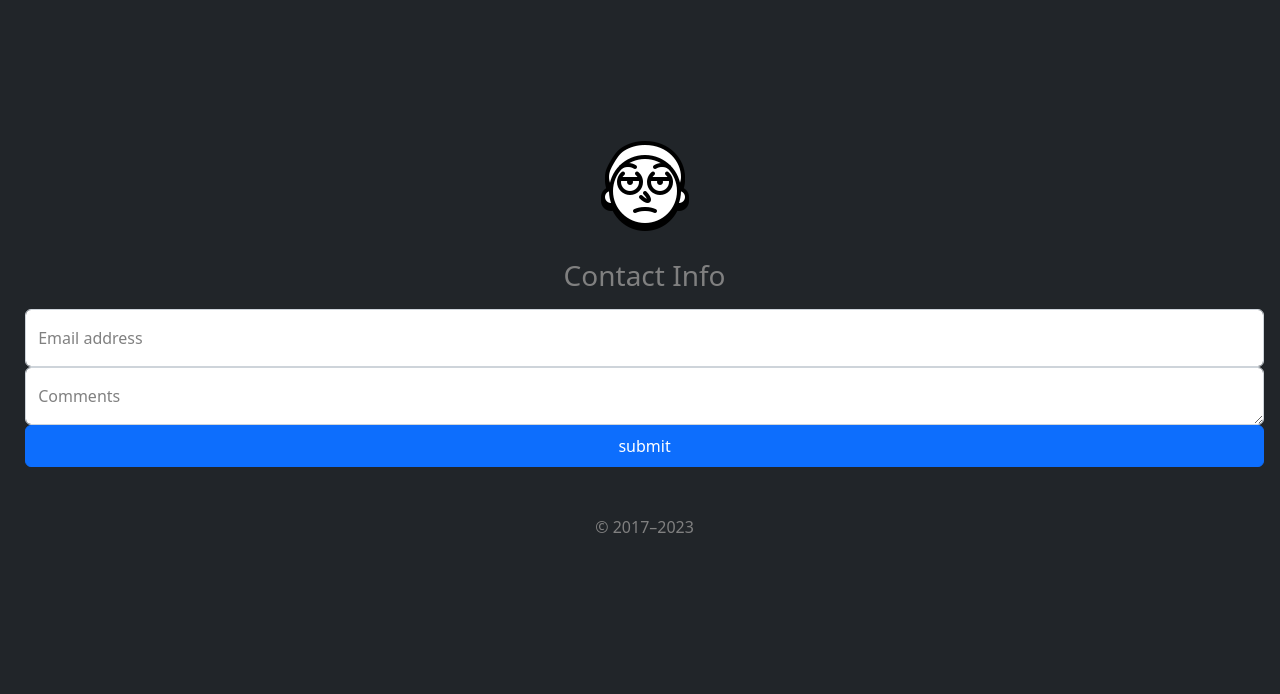
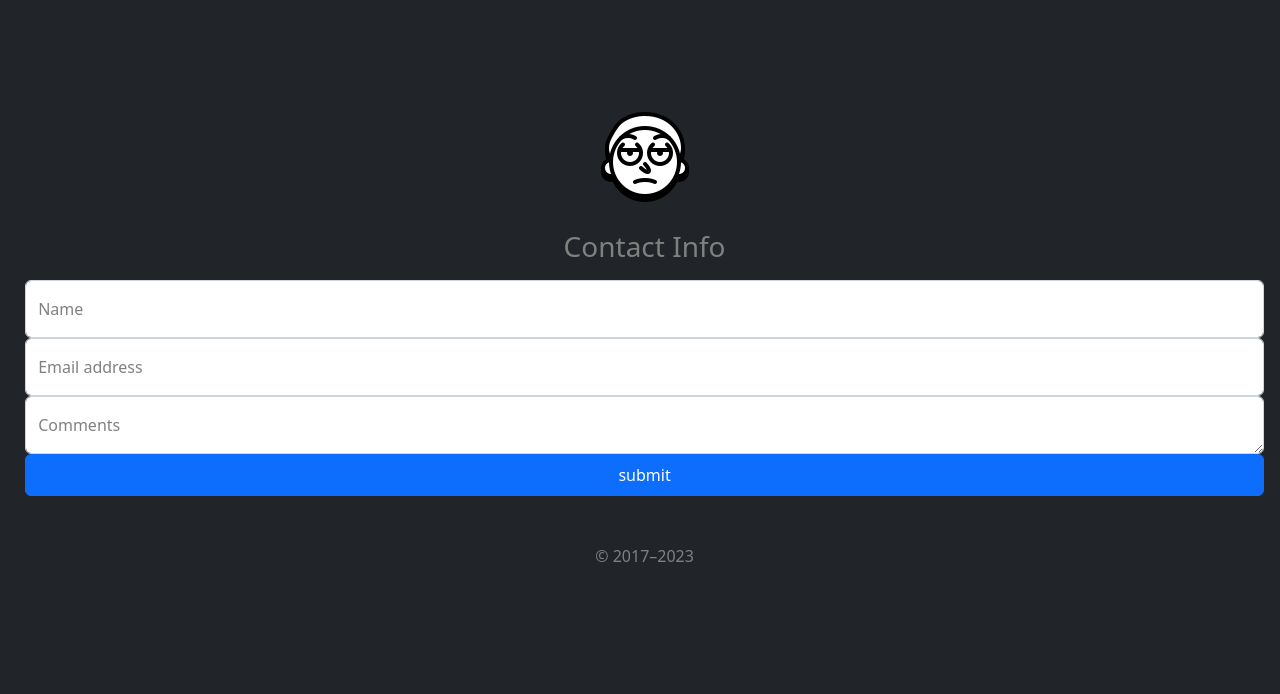
Before and after one commit to ywu385/s14a2023_assign2, a Flask app: page /contact in a window 1280 px wide. Shown: the part 50-744 px from the top of the page. Run offline with Flask 3, Linux system fonts and the light colour scheme.

Commit message:
updating Input Form

```diff
--- a/templates/Form.html
+++ b/templates/Form.html
@@ -11,8 +11,12 @@
     <h1 class="h3 mb-3 fw-normal">Contact Info</h1>
 
     <div class="form-floating">
-      <input type="email" class="form-control" id="floatingInput" placeholder="name@example.com">
-      <label for="floatingInput">Email address</label>
+      <input type="test" class="form-control" id="floatingName" placeholder="Name">
+      <label for="floatingName">Name</label>
+    </div>
+    <div class="form-floating">
+      <input type="email" class="form-control" id="floatingEmail" placeholder="name@example.com">
+      <label for="floatingEmail">Email address</label>
     </div>
     <div class="form-floating">
       <textarea class="form-control" id="floatingComments" placeholder="Comments"></textarea>
--- a/templates/table.html
+++ b/templates/table.html
@@ -8,9 +8,9 @@
   <thead>
     <tr>
       <th scope="col">#</th>
-      <th scope="col">First</th>
-      <th scope="col">Last</th>
-      <th scope="col">Handle</th>
+      <th scope="col">Name</th>
+      <th scope="col">Email</th>
+      <th scope="col">Comments</th>
     </tr>
   </thead>
   <tbody>
```
